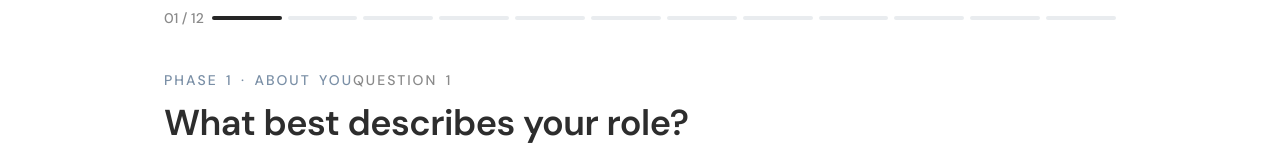
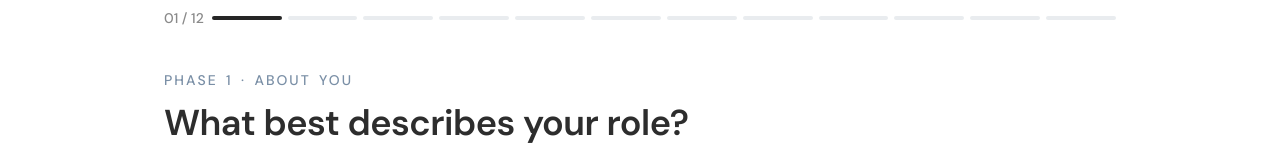
Before and after one commit to chaelshb96/apply-ai-powered, a Next.js app: page / in a window 1280 px wide. Shown: the part 136-296 px from the top of the page. Built offline with nearby package versions, Linux system fonts and the light colour scheme.

Commit message:
Remove question numbers, show only phase labels

```diff
--- a/src/components/apply/details-form.tsx
+++ b/src/components/apply/details-form.tsx
@@ -19,7 +19,6 @@ export function DetailsForm({ onBack, onSubmit }: DetailsFormProps) {
   return (
     <div className="flex flex-col">
       <QuestionCard
-        questionNumber={0}
         title="Almost done — who are you?"
         subtitle="We'll personalise your results and send a copy to your inbox."
       >
--- a/src/components/apply/question-card.tsx
+++ b/src/components/apply/question-card.tsx
@@ -3,7 +3,6 @@
 import { ReactNode } from "react";
 
 export interface QuestionCardProps {
-  questionNumber?: number;
   title: string;
   subtitle?: string;
   children: ReactNode;
@@ -12,7 +11,6 @@ export interface QuestionCardProps {
 }
 
 export function QuestionCard({
-  questionNumber,
   title,
   subtitle,
   children,
@@ -26,12 +24,6 @@ export function QuestionCard({
           {phaseLabel}
         </span>
       )}
-      {questionNumber !== undefined && questionNumber > 0 && (
-        <span className="text-eyebrow mb-3 inline-block text-text-grey">
-          Question {questionNumber}
-        </span>
-      )}
-      {phaseLabel && !questionNumber && <div className="mb-3" />}
       <h2 className="text-[clamp(26px,3.5vw,36px)] font-semibold leading-[1.15] tracking-[-0.015em]">
         {title}
       </h2>
--- a/src/components/apply/steps/step-question.tsx
+++ b/src/components/apply/steps/step-question.tsx
@@ -44,7 +44,6 @@ export function StepQuestion({ questionIndex, value, onValueChange }: StepQuesti
 
   return (
     <QuestionCard
-      questionNumber={q.id}
       title={q.question}
       subtitle={q.subtitle}
       phaseLabel={isFirstInPhase ? PHASE_LABELS[q.category] : undefined}
```
